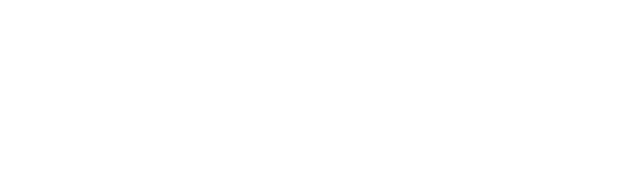
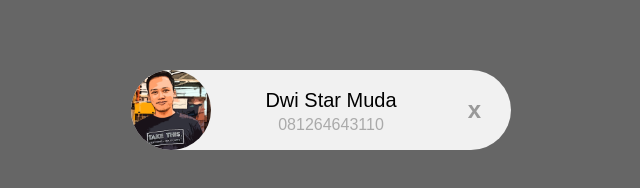
Before and after one commit to abangdsm/dom-traversal, a plain HTML site: page index.html in a window 1280 px wide. Shown: the whole page, without its empty margins (79-719 px from the left). Drawn offline with Linux system fonts and the light colour scheme.

Commit message:
Menambahkan style.css

```diff
--- a/index.html
+++ b/index.html
@@ -5,8 +5,19 @@
     <meta http-equiv="X-UA-Compatible" content="IE=edge">
     <meta name="viewport" content="width=device-width, initial-scale=1.0">
     <title>DOM Traversal</title>
+    <link rel="stylesheet" href="style.css">
+
 </head>
 <body>
+    <div class="container">
+        <div class="card">
+            <img src="img/dsm.jpg" alt="gambar-dsm" width="96" height="96">
+            <span class="nama">Dwi Star Muda</span>
+            <span class="telp">081264643110</span>
+            <span class="close">x</span>
+        </div>
+    </div>
 
+    <script src="script.js"></script>
 </body>
 </html>
--- /dev/null
+++ b/style.css
@@ -0,0 +1,66 @@
+body {
+    margin: 50px;
+    font-family: arial;
+    background-color: #666;
+}
+
+.container {
+    width: 900px;
+    margin: auto;
+}
+
+.card {
+    display: inline-block;
+    width: 220px;
+    padding: 0 80px;
+    height: 80px;
+    font-size: 16px;
+    line-height: 80px;
+    border-radius: 40px;
+    background-color: #f1f1f1;
+    margin: 20px;
+    position: relative;
+    text-align: center;
+}
+
+.card img {
+    float: left;
+    margin: 0 10px 0 -80px;
+    height: 80px;
+    width: 80px;
+    border-radius: 50%;
+    position: relative;
+}
+
+.card .nama, .card .telp {
+    display: block;
+    line-height: 20px;
+    padding: 0 5px;
+}
+
+.card .nama {
+    margin-left: 20px;
+    margin-top: 20px;
+    font-size: 20px;
+}
+
+.card .telp {
+    margin-left: 20px;
+    margin-top: 5px;
+    font-size: 16px;
+    color: #aaa;
+}
+
+.card .close {
+    font-size: 24px;
+    font-weight: bold;
+    color: #999;
+    position: absolute;
+    top: 0;
+    right: 30px;
+    cursor: pointer;
+}
+
+.card:hover .close {
+    color: red;
+}
```
Also changed, not shown: img/dsm.jpg (added), script.js (added).
